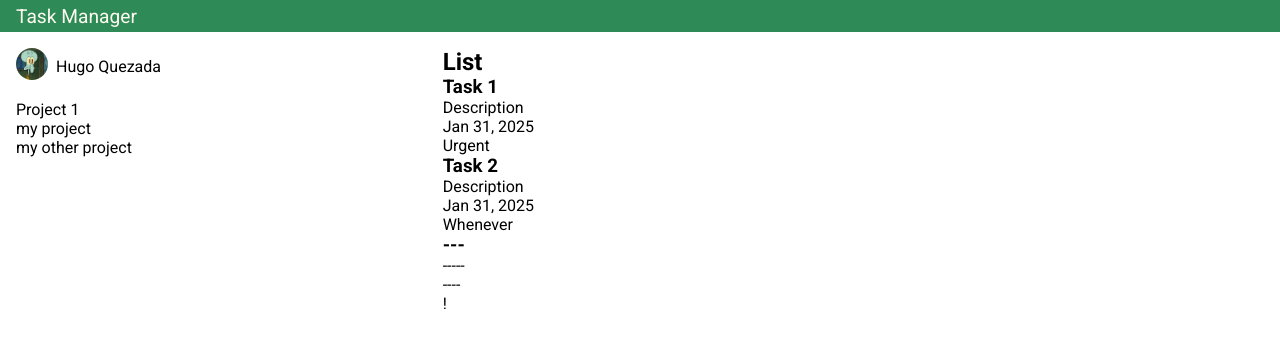
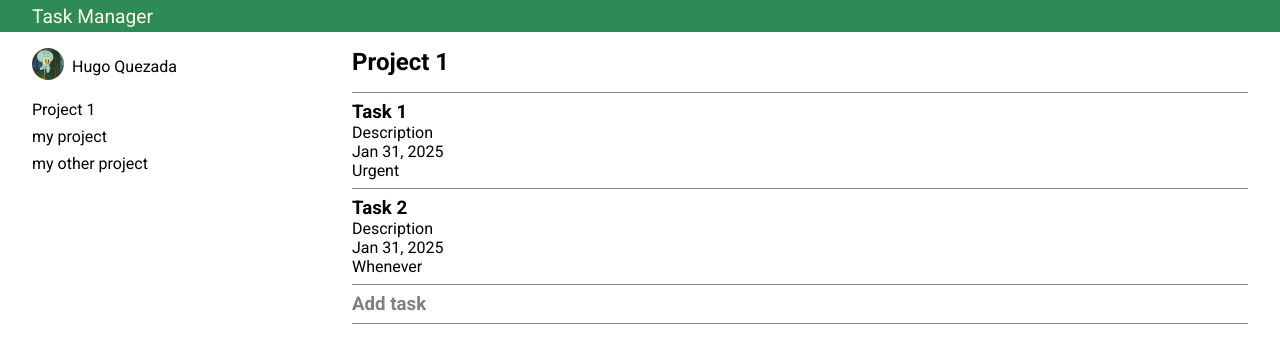
Before and after one commit to hquezada24/task-manager, a website built with webpack: page src/index.html in a window 1280 px wide. Built offline with nearby package versions, Linux system fonts and the light colour scheme.

Commit message:
Add 1rem to main padding. Add lines between tasks. Change font color of last div task to grey.

```diff
--- a/src/index.html
+++ b/src/index.html
@@ -20,32 +20,30 @@
                 <div id="user"><p>Hugo Quezada</p></div>
             </div>
             <div id="projects">
-                <nav>
-                    <p>Project 1</p>
-                    <p>my project</p>
-                    <p>my other project</p>
-                </nav>
+                <p>Project 1</p>
+                <p>my project</p>
+                <p>my other project</p>
             </div>
         </div>
         <div id="list">
-            <h2>List</h2>
-            <div id="task1">
+            <h2 id="list-title">Project 1</h2>
+            <div class="task" id="task1">
                 <h3>Task 1</h3>
                 <p>Description</p>
                 <p class="due">Jan 31, 2025</p>
                 <div class="priotity">Urgent</div>
             </div>
-            <div id="task2">
+            <div class="task" id="task2">
                 <h3>Task 2</h3>
                 <p>Description</p>
                 <p class="due">Jan 31, 2025</p>
                 <div class="priotity">Whenever</div>
             </div>
-            <div id="add">
-                <h3>---</h3>
-                <p>-----</p>
-                <p class="due">----</p>
-                <div class="priotity">!</div>
+            <div class="task" id="add">
+                <h3>Add task</h3>
+                <p></p>
+                <p class="due"></p>
+                <div class="priotity"></div>
             </div>
         </div>
     </main>
--- a/src/style.css
+++ b/src/style.css
@@ -12,7 +12,7 @@ header {
     background-color: seagreen;
     color: floralwhite;
     font-size: 1.2rem;
-    padding: 0 1rem;
+    padding: 0 2rem;
     display: flex;
     align-items: center;
     margin-bottom: 1rem;
@@ -22,10 +22,10 @@ header {
 
 main {
     display: grid;
-    grid-template-columns: repeat(3, 1fr);
+    grid-template-columns: repeat(4, 1fr);
 }
 #left, #list {
-    padding: 0 1rem;
+    padding: 0 2rem;
 }
 
 /* left menu styling */
@@ -52,3 +52,26 @@ main {
 #left div {
     margin-bottom: 0.5rem;
 }
+#projects p{
+    margin: 0.5rem 0;
+}
+
+/* to-do list styling */
+
+#list {
+    grid-column: 2 / span 3;
+}
+
+#list-title {
+    margin-bottom: 1rem;
+}
+
+.task {
+    width: 100%;
+    border-top: 1px solid grey;
+    padding: 0.5rem 0;
+}
+.task:last-of-type {
+    border-bottom: 1px solid grey;
+    color: gray;
+}
```
